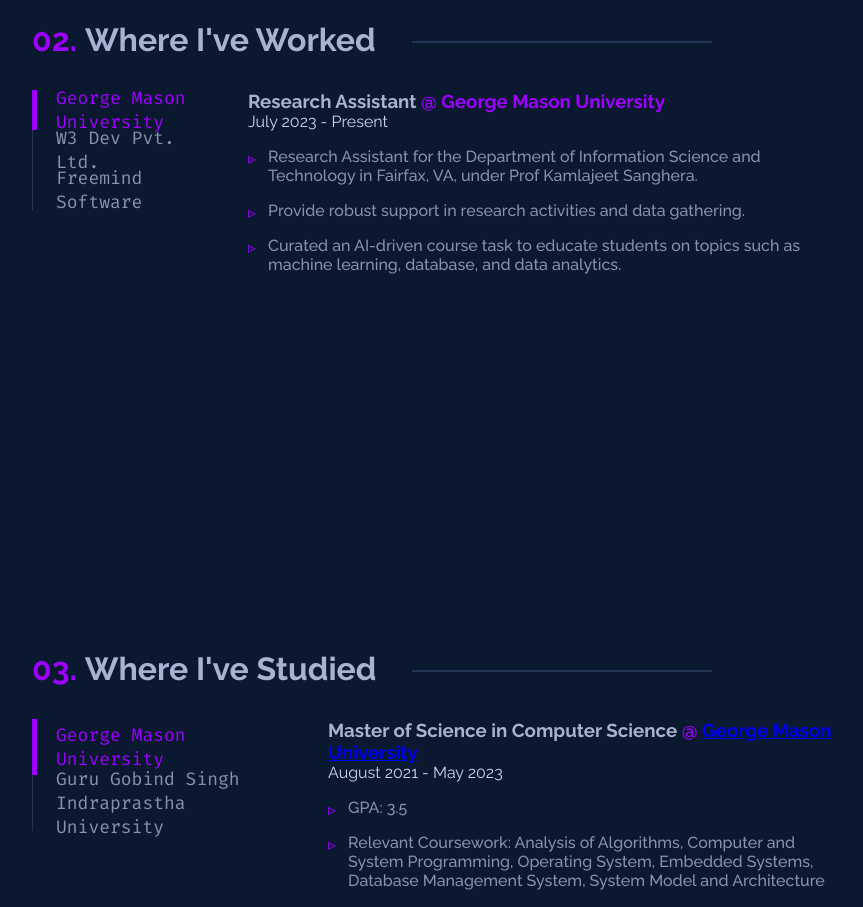
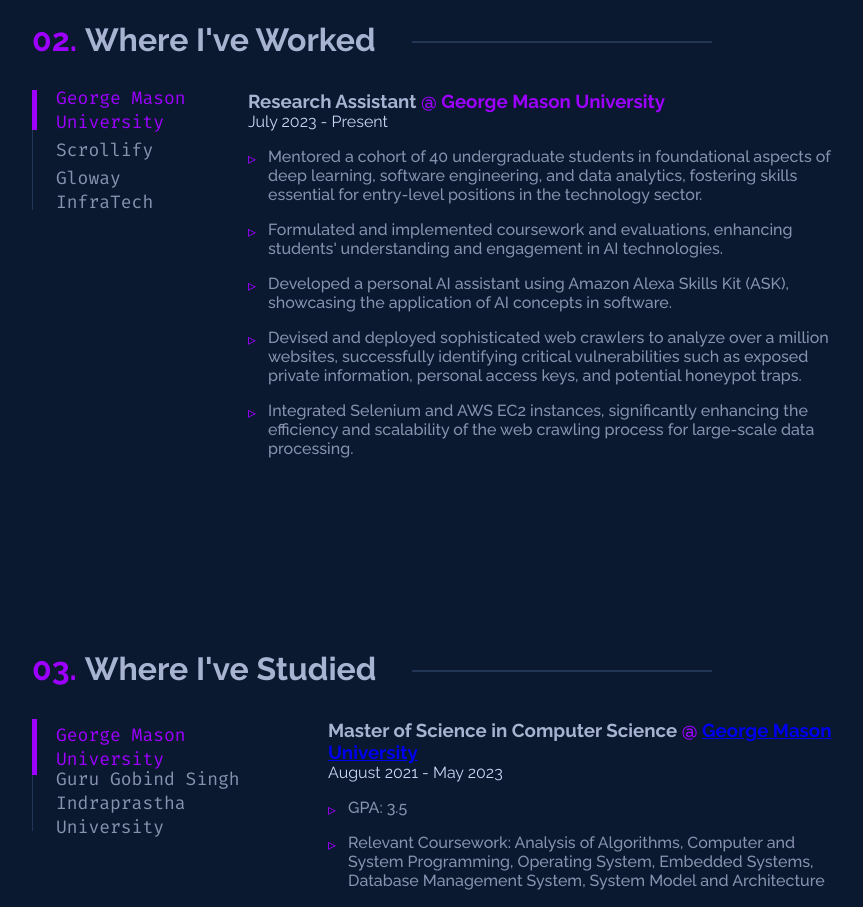
Before and after one commit to knightfury101/Portfolio_New, a Next.js app: page / in a window 1280 px wide. Shown: the part 2040-2947 px from the top of the page, without its empty margins (208-1071 px from the left). Built offline with nearby package versions, Linux system fonts and the light colour scheme; no server answers.

Commit message:
Update Experience.tsx

```diff
--- a/src/sections/Experience.tsx
+++ b/src/sections/Experience.tsx
@@ -20,33 +20,35 @@
       start: "July 2023",
       end: "Present",
       shortDescription: [
-        "Research Assistant for the Department of Information Science and Technology in Fairfax, VA, under Prof Kamlajeet Sanghera.",
-        "Provide robust support in research activities and data gathering.",
-        "Curated an AI-driven course task to educate students on topics such as machine learning, database, and data analytics.",
+        "Mentored a cohort of 40 undergraduate students in foundational aspects of deep learning, software engineering, and data analytics, fostering skills essential for entry-level positions in the technology sector.",
+        "Formulated and implemented coursework and evaluations, enhancing students' understanding and engagement in AI technologies.",
+        "Developed a personal AI assistant using Amazon Alexa Skills Kit (ASK), showcasing the application of AI concepts in software.",
+        "Devised and deployed sophisticated web crawlers to analyze over a million websites, successfully identifying critical vulnerabilities such as exposed private information, personal access keys, and potential honeypot traps.",
+        "Integrated Selenium and AWS EC2 instances, significantly enhancing the efficiency and scalability of the web crawling process for large-scale data processing.",
       ],
     },
     {
-      name: "W3 Dev Pvt. Ltd.",
-      role: "Web Developer Intern",
+      name: "Scrollify",
+      role: "Frontend Developer, Founding Team",
       url: "",
-      start: "January 2019",
-      end: "August 2019",
+      start: "June 2023",
+      end: "Present",
       shortDescription: [
-        "Developed and implemented advanced algorithms using Python, Django, and Flask to optimize website performance, resulting in a 20% decrease in page load time.",
-        "Collaborated with UI/UX designers and content creators to create visually appealing and user-friendly websites that increased customer engagement by 15%.",
-        "Integrated complex back-end databases and services into existing, improving data retrieval speed by 30% and enhancing overall user experience.",
+        "Employed React.js and Next.js to craft fluid and responsive web designs to develop an admin dashboard for Scrollify products, ensuring efficient data servicing and management across multiple platforms.",
+        "Executed real-time communication features using WebSockets and Socket.io, providing seamless support to users.",
+        "Orchestrated the Dockerization of frontend applications and oversaw their deployment on Amazon EC2 servers, streamlining the development process and ensuring robust application performance.",
       ],
     },
     {
-      name: "Freemind Software",
-      role: "Front End Developer Intern",
+      name: "Gloway InfraTech",
+      role: "Frontend Developer",
       url: "",
-      start: "July 2018",
-      end: "October 2018",
+      start: "August 2019",
+      end: "June 2021",
       shortDescription: [
-        "Developed and implemented innovative web design solutions to enhance user experience, resulting in a 30% increase in website traffic",
-        "Optimized website performance by reducing load time by 25% through advanced coding in HTML, CSS, and JavaScript.",
-        "Collaborated with cross-functional teams to troubleshoot and resolve technical issues, improving overall website functionality by 20%.",
+        "Spearheaded the development of dynamic and scalable frontend solutions utilizing React.js and Next.js, resulting in a ∼12% boost in user interaction metrics through integration with technologies like AWS Lambda, API Gateway, and DynamoDB.",
+        "Enforced stringent type checking and elevated code quality through TypeScript in a cross-functional capacity.",
+        "Successfully delivered multiple high-impact features on time, demonstrating proficiency in efficiently integrating frontend components within an agile development framework while adhering to industry best practices.",
       ],
     },
   ];
```
